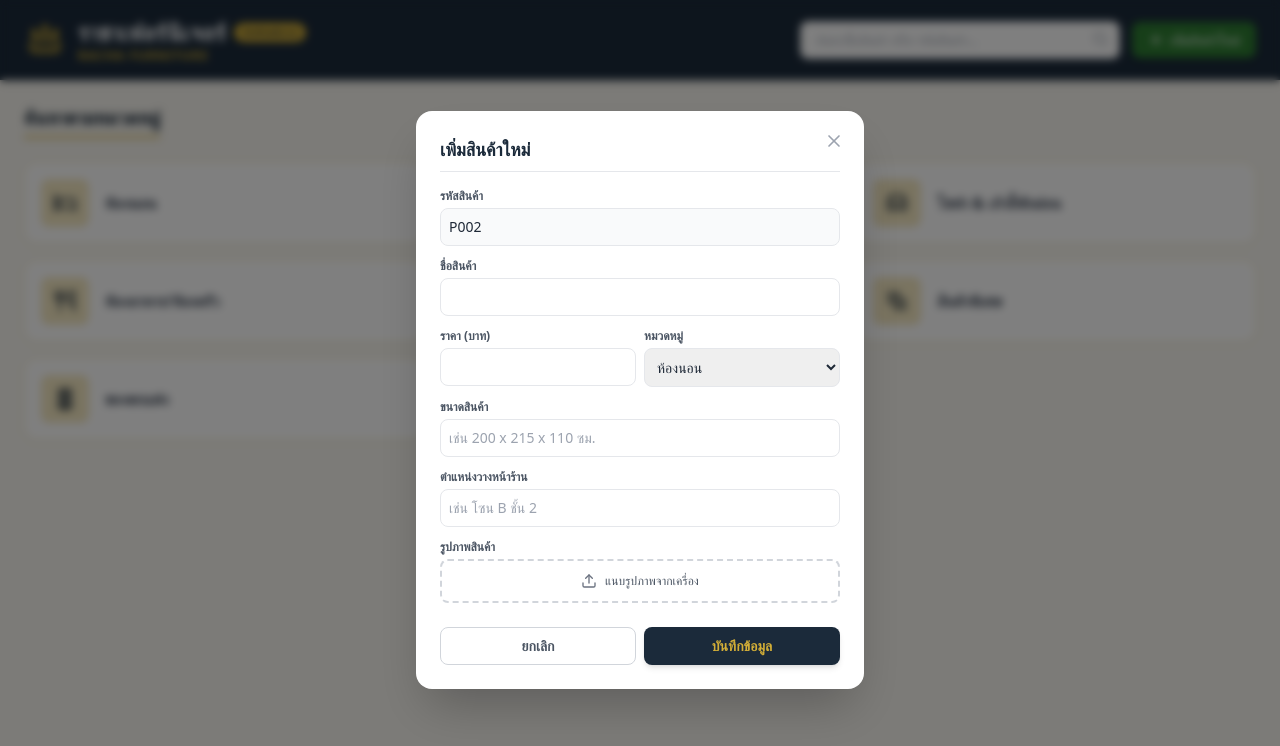
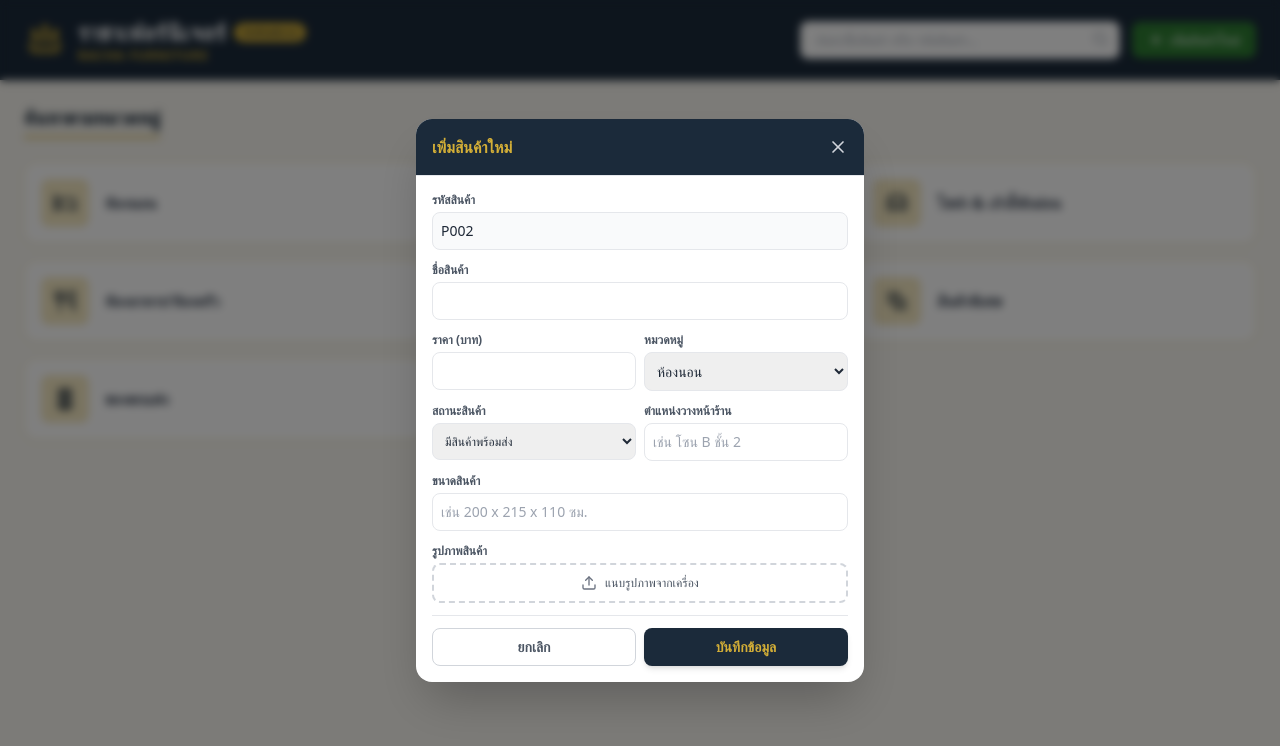
Before and after one commit to vatin092548-prog/racha-furniture, a React (Create React App) app: page / in a window 1280 px wide. Both pictures are taken after a click on the button "เพิ่มสินค้าใหม่". Shown: the top 746 px of the page. Built offline with nearby package versions, Linux system fonts and the light colour scheme.

Commit message:
Update App.js

```diff
--- a/src/App.js
+++ b/src/App.js
@@ -14,9 +14,11 @@ import {
   MapPin,
   CheckCircle2,
   Edit,
+  Trash2,
   X,
   Upload,
-  Image as ImageIcon
+  Image as ImageIcon,
+  Share2
 } from 'lucide-react';
 
 export default function App() {
@@ -95,6 +97,14 @@ export default function App() {
   const handleOpenEditModal = (product) => {
     setEditingProduct(product);
     setFormData(product);
+  };
+
+  // ลบสินค้า
+  const handleDeleteProduct = (id) => {
+    if (window.confirm('คุณต้องการลบสินค้านี้ใช่หรือไม่?')) {
+      setProducts(products.filter(p => p.id !== id));
+      if (editingProduct) setEditingProduct(null);
+    }
   };
 
   // บันทึกการเพิ่ม/แก้ไข
@@ -221,13 +231,24 @@ export default function App() {
               <div className="grid grid-cols-1 sm:grid-cols-2 lg:grid-cols-3 xl:grid-cols-4 gap-6">
                 {filteredProducts.map((product) => (
                   <div key={product.id} className="bg-white rounded-2xl border border-gray-200 overflow-hidden shadow-sm hover:shadow-lg transition-all duration-300 relative group">
+
+                    {/* Action Buttons บนการ์ด */}
+                    <div className="absolute top-3 right-3 flex gap-1.5 z-10">
                       <button
                         onClick={() => handleOpenEditModal(product)}
-                      className="absolute top-3 right-3 bg-white/90 hover:bg-white text-gray-700 p-2 rounded-full shadow-md transition-all cursor-pointer z-10"
-                      title="แก้ไขข้อมูลสินค้า"
+                        className="bg-white/90 hover:bg-white text-gray-700 p-2 rounded-full shadow-md transition-all cursor-pointer"
+                        title="แก้ไขสินค้า"
                       >
                         <Edit className="w-4 h-4 text-[#1B2A3A]" />
                       </button>
+                      <button
+                        onClick={() => handleDeleteProduct(product.id)}
+                        className="bg-white/90 hover:bg-white text-red-600 p-2 rounded-full shadow-md transition-all cursor-pointer"
+                        title="ลบสินค้า"
+                      >
+                        <Trash2 className="w-4 h-4" />
+                      </button>
+                    </div>
 
                     <div className="relative h-48 bg-gray-100 flex items-center justify-center overflow-hidden">
                       {product.image ? (
@@ -238,7 +259,7 @@ export default function App() {
                     </div>
 
                     <div className="p-4">
-                      <div className="flex items-start justify-between gap-2 mb-2 pr-6">
+                      <div className="flex items-start justify-between gap-2 mb-2 pr-12">
                         <h3 className="font-bold text-gray-800 text-lg">{product.name}</h3>
                         <span className="bg-gray-100 text-gray-500 text-[10px] font-mono px-2 py-0.5 rounded">
                           {product.id}
@@ -260,7 +281,11 @@ export default function App() {
                         </div>
                       </div>
 
-                      <div className="bg-green-50 text-green-700 text-xs font-semibold py-1.5 px-3 rounded-lg flex items-center justify-center gap-1.5 border border-green-200">
+                      <div className={`text-xs font-semibold py-1.5 px-3 rounded-lg flex items-center justify-center gap-1.5 border ${
+                        product.status === 'สินค้าหมด'
+                          ? 'bg-red-50 text-red-600 border-red-200'
+                          : 'bg-green-50 text-green-700 border-green-200'
+                      }`}>
                         <CheckCircle2 className="w-3.5 h-3.5" />
                         <span>{product.status}</span>
                       </div>
@@ -280,19 +305,23 @@ export default function App() {
       {/* Modal ป๊อปอัพ เพิ่ม/แก้ไข สินค้า */}
       {(isAddModalOpen || editingProduct) && (
         <div className="fixed inset-0 bg-black/50 backdrop-blur-sm flex items-center justify-center p-4 z-50">
-          <div className="bg-white rounded-2xl max-w-md w-full p-6 shadow-2xl relative max-h-[90vh] overflow-y-auto">
+          <div className="bg-white rounded-2xl max-w-md w-full shadow-2xl flex flex-col max-h-[90vh]">
+
+            {/* Modal Header */}
+            <div className="p-4 border-b flex justify-between items-center bg-[#1B2A3A] text-white rounded-t-2xl">
+              <h3 className="font-bold text-base text-[#D4AF37]">
+                {editingProduct ? 'แก้ไขข้อมูลสินค้า / เปลี่ยนราคา' : 'เพิ่มสินค้าใหม่'}
+              </h3>
               <button
                 onClick={() => { setIsAddModalOpen(false); setEditingProduct(null); }}
-              className="absolute top-4 right-4 text-gray-400 hover:text-gray-600 p-1 cursor-pointer"
+                className="text-gray-300 hover:text-white cursor-pointer"
               >
                 <X className="w-5 h-5" />
               </button>
+            </div>
 
-            <h3 className="text-lg font-bold text-[#1B2A3A] mb-4 border-b pb-2">
-              {editingProduct ? 'แก้ไขข้อมูลสินค้า / เปลี่ยนราคา' : 'เพิ่มสินค้าใหม่'}
-            </h3>
-
-            <form onSubmit={handleSubmit} className="space-y-3 text-sm">
+            {/* Modal Form Body */}
+            <form onSubmit={handleSubmit} className="p-4 space-y-3 text-sm overflow-y-auto flex-1">
               <div>
                 <label className="block text-xs font-semibold text-gray-600 mb-1">รหัสสินค้า</label>
                 <input
@@ -340,6 +369,31 @@ export default function App() {
                 </div>
               </div>
 
+              <div className="grid grid-cols-2 gap-2">
+                <div>
+                  <label className="block text-xs font-semibold text-gray-600 mb-1">สถานะสินค้า</label>
+                  <select
+                    value={formData.status}
+                    onChange={e => setFormData({...formData, status: e.target.value})}
+                    className="w-full border rounded-lg p-2 focus:ring-2 focus:ring-[#D4AF37] outline-none text-xs font-medium"
+                  >
+                    <option value="มีสินค้าพร้อมส่ง">มีสินค้าพร้อมส่ง</option>
+                    <option value="สินค้าตัวโชว์">สินค้าตัวโชว์</option>
+                    <option value="สินค้าหมด">สินค้าหมด</option>
+                  </select>
+                </div>
+                <div>
+                  <label className="block text-xs font-semibold text-gray-600 mb-1">ตำแหน่งวางหน้าร้าน</label>
+                  <input
+                    type="text"
+                    placeholder="เช่น โซน B ชั้น 2"
+                    value={formData.location}
+                    onChange={e => setFormData({...formData, location: e.target.value})}
+                    className="w-full border rounded-lg p-2 focus:ring-2 focus:ring-[#D4AF37] outline-none"
+                  />
+                </div>
+              </div>
+
               <div>
                 <label className="block text-xs font-semibold text-gray-600 mb-1">ขนาดสินค้า</label>
                 <input
@@ -352,35 +406,21 @@ export default function App() {
               </div>
 
               <div>
-                <label className="block text-xs font-semibold text-gray-600 mb-1">ตำแหน่งวางหน้าร้าน</label>
-                <input
-                  type="text"
-                  placeholder="เช่น โซน B ชั้น 2"
-                  value={formData.location}
-                  onChange={e => setFormData({...formData, location: e.target.value})}
-                  className="w-full border rounded-lg p-2 focus:ring-2 focus:ring-[#D4AF37] outline-none"
-                />
-              </div>
-
-              {/* ส่วนแนบรูปภาพใหม่ */}
-              <div>
                 <label className="block text-xs font-semibold text-gray-600 mb-1">รูปภาพสินค้า</label>
-
-                {/* แสดงภาพตัวอย่าง (Preview) ถ้ามี */}
                 {formData.image && (
-                  <div className="relative mb-2 h-32 rounded-lg overflow-hidden border border-gray-200">
+                  <div className="relative mb-2 h-28 rounded-lg overflow-hidden border border-gray-200">
                     <img src={formData.image} alt="Preview" className="w-full h-full object-cover" />
                     <button
                       type="button"
                       onClick={() => setFormData({ ...formData, image: '' })}
-                      className="absolute top-1 right-1 bg-red-500 text-white p-1 rounded-full text-xs shadow-md"
+                      className="absolute top-1 right-1 bg-red-500 text-white p-1 rounded-full text-xs shadow-md cursor-pointer"
                     >
                       <X className="w-3 h-3" />
                     </button>
                   </div>
                 )}
 
-                <label className="flex items-center justify-center gap-2 w-full p-3 border-2 border-dashed border-gray-300 rounded-lg cursor-pointer hover:border-[#D4AF37] hover:bg-amber-50/50 transition-colors">
+                <label className="flex items-center justify-center gap-2 w-full p-2.5 border-2 border-dashed border-gray-300 rounded-lg cursor-pointer hover:border-[#D4AF37] hover:bg-amber-50/50 transition-colors">
                   <Upload className="w-4 h-4 text-gray-500" />
                   <span className="text-xs text-gray-600 font-medium">
                     {formData.image ? 'เปลี่ยนรูปภาพ...' : 'แนบรูปภาพจากเครื่อง'}
@@ -394,7 +434,8 @@ export default function App() {
                 </label>
               </div>
 
-              <div className="pt-3 flex gap-2">
+              {/* Modal Footer Buttons Fix */}
+              <div className="pt-3 border-t flex gap-2">
                 <button
                   type="button"
                   onClick={() => { setIsAddModalOpen(false); setEditingProduct(null); }}
@@ -410,6 +451,7 @@ export default function App() {
                 </button>
               </div>
             </form>
+
           </div>
         </div>
       )}
```
Lines whose indentation alone changed are shown as unchanged.
